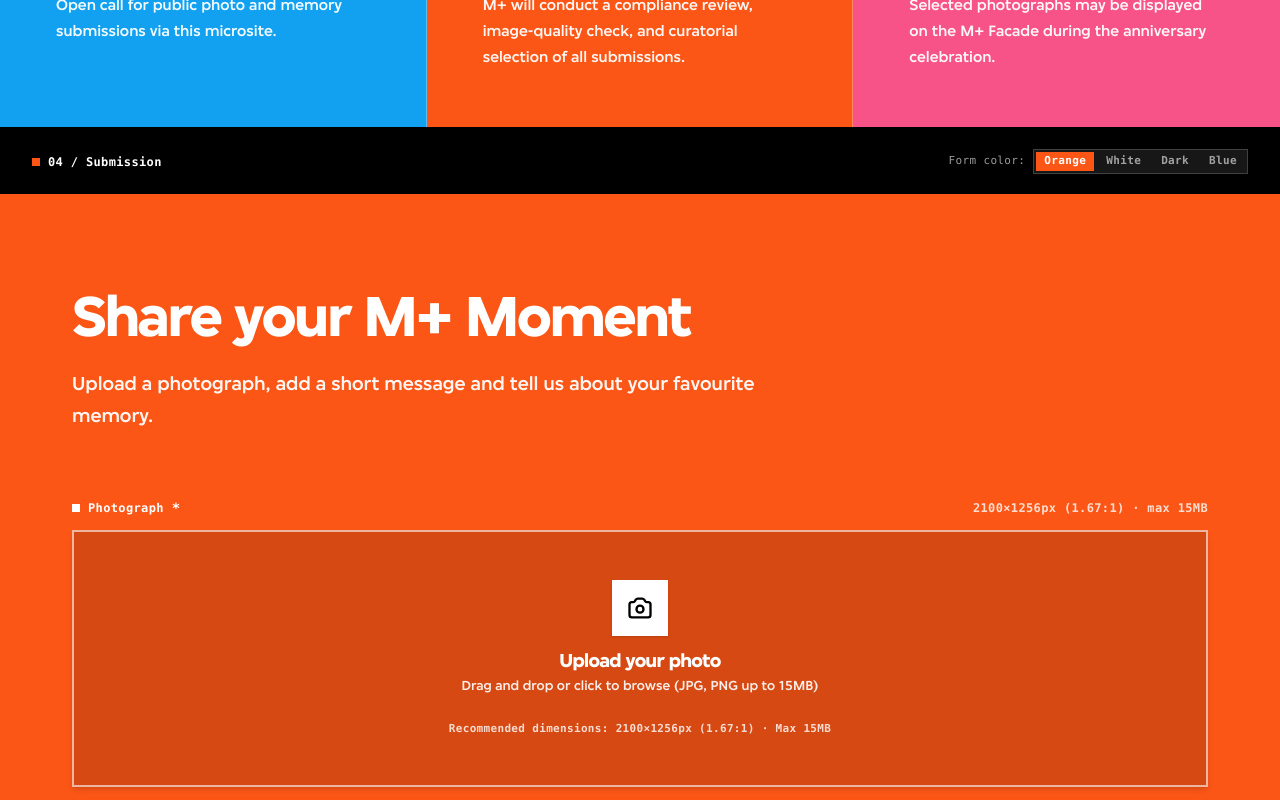
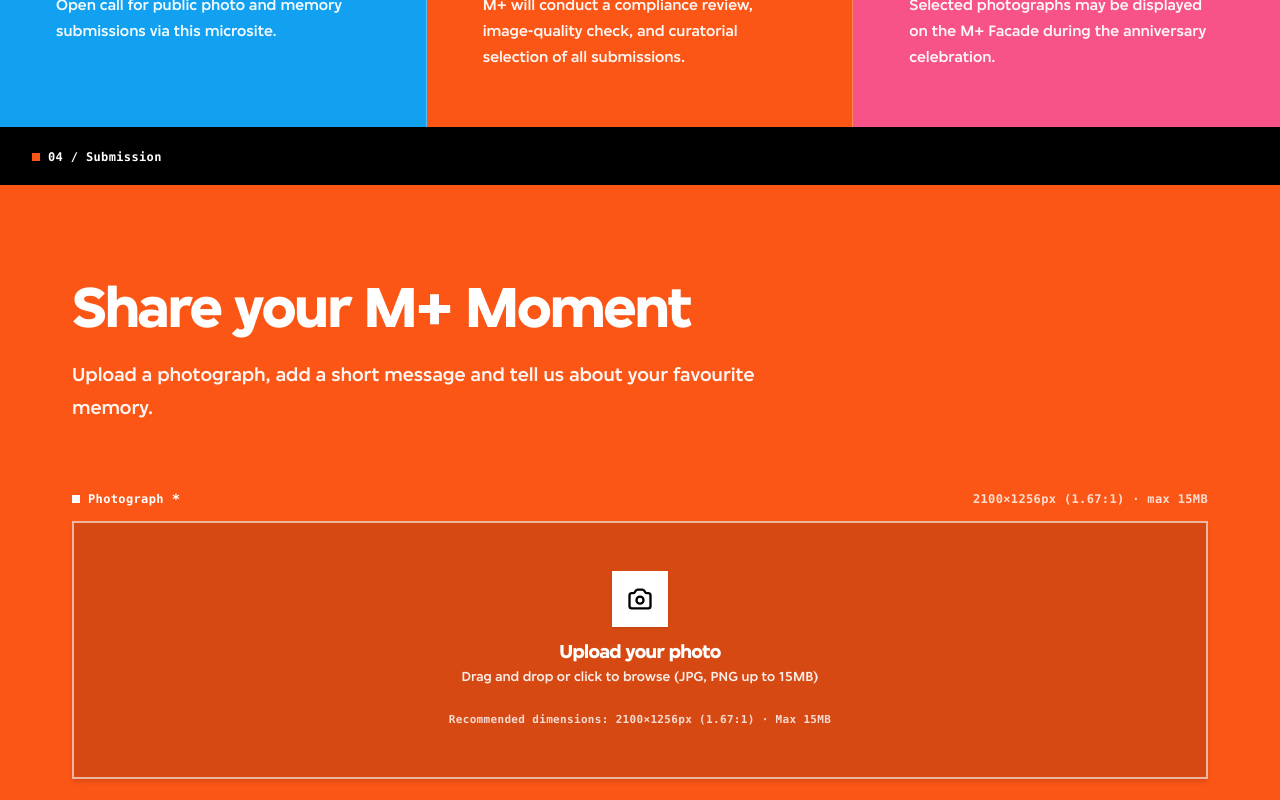
Before and after one commit to anandgoqii/Remix-M-Moments-5th-Anniversary-Campaign, a React (Vite) app: page / in a window 1280 px wide. Shown: the part 2240-3040 px from the top of the page. Built offline with nearby package versions, Linux system fonts and the light colour scheme.

Commit message:
refactor: remove dynamic theme selector and disclaimer
- Remove the interactive form background color selector from SubmissionForm.
- Remove the institutional disclaimer from Footer.

```diff
--- a/src/components/Footer.tsx
+++ b/src/components/Footer.tsx
@@ -141,7 +141,6 @@
         {/* Bottom Institutional Disclaimer */}
         <div className="pt-8 flex flex-col sm:flex-row items-start sm:items-center justify-between text-xs mplus-metadata text-white/70 font-medium gap-4">
           <div>{t.footer.rights}</div>
-          <div>WEST KOWLOON CULTURAL DISTRICT AUTHORITY · HONG KONG</div>
         </div>
 
       </div>
--- a/src/components/SubmissionForm.tsx
+++ b/src/components/SubmissionForm.tsx
@@ -24,8 +24,8 @@
   onOpenTerms,
   defaultTheme = 'orange',
 }) => {
-  // Theme state for form background (defaulting to M+ Signature Orange)
-  const [formTheme, setFormTheme] = useState<FormThemeColor>(defaultTheme);
+  // Theme for form background (defaulting to M+ Signature Orange)
+  const formTheme: FormThemeColor = defaultTheme;
 
   // State for image
   const [selectedImage, setSelectedImage] = useState<{
@@ -320,57 +320,12 @@
   return (
     <section id="submission-section" className={`w-full max-w-full ${currentTheme.bg} ${currentTheme.text} border-b-2 border-black overflow-hidden transition-colors duration-300`}>
       {/* Section Header Strip */}
-      <div className="bg-black text-white px-3 sm:px-8 py-3.5 sm:py-5 flex flex-col md:flex-row justify-between items-start md:items-center text-xs mplus-metadata gap-2 overflow-hidden">
+      <div className="bg-black text-white px-3 sm:px-8 py-3.5 sm:py-5 flex items-center text-xs mplus-metadata overflow-hidden">
         <div className="flex items-center space-x-2">
           <span className="w-2 h-2 bg-[#FB5616] inline-block shrink-0" />
           <span className="font-bold">
             04 / Submission
           </span>
-        </div>
-
-        {/* Dynamic Canvas Color Selector */}
-        <div className="flex items-center space-x-2 text-[11px]">
-          <span className="text-white/60">
-            {currentLanguage === 'tc' ? '表單底色' : 'Form color'}:
-          </span>
-          <div className="inline-flex items-center space-x-1 bg-neutral-900 border border-neutral-700 p-0.5">
-            <button
-              type="button"
-              onClick={() => setFormTheme('orange')}
-              className={`px-2 py-0.5 font-bold transition-all ${
-                formTheme === 'orange' ? 'bg-[#FB5616] text-white' : 'text-neutral-400 hover:text-white'
-              }`}
-            >
-              Orange
-            </button>
-            <button
-              type="button"
-              onClick={() => setFormTheme('white')}
-              className={`px-2 py-0.5 font-bold transition-all ${
-                formTheme === 'white' ? 'bg-white text-black' : 'text-neutral-400 hover:text-white'
-              }`}
-            >
-              White
-            </button>
-            <button
-              type="button"
-              onClick={() => setFormTheme('dark')}
-              className={`px-2 py-0.5 font-bold transition-all ${
-                formTheme === 'dark' ? 'bg-neutral-800 text-white' : 'text-neutral-400 hover:text-white'
-              }`}
-            >
-              Dark
-            </button>
-            <button
-              type="button"
-              onClick={() => setFormTheme('blue')}
-              className={`px-2 py-0.5 font-bold transition-all ${
-                formTheme === 'blue' ? 'bg-[#11A1F0] text-white' : 'text-neutral-400 hover:text-white'
-              }`}
-            >
-              Blue
-            </button>
-          </div>
         </div>
       </div>
 
```
